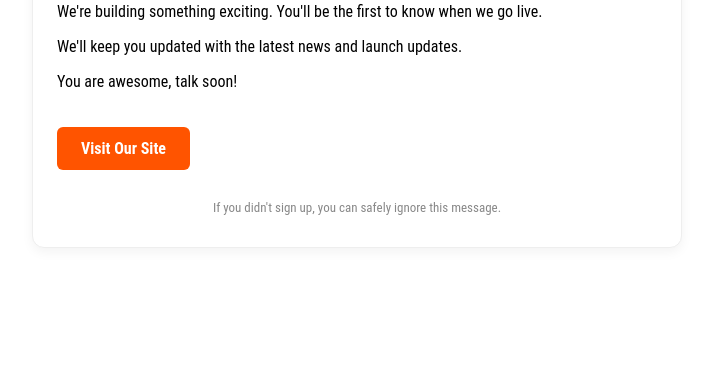
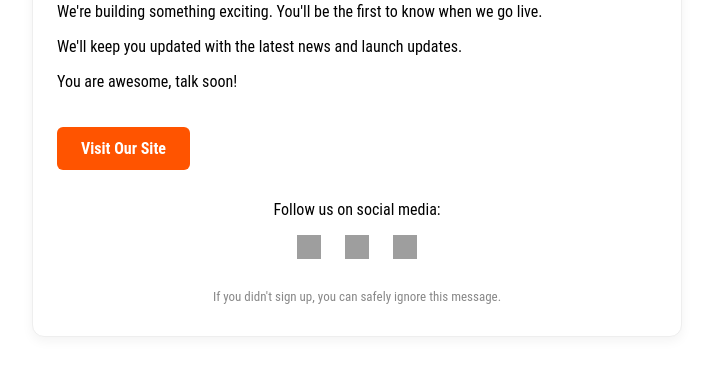
Before and after one commit to Divyd-Africa/waitlist-server, a Django app: template waiting/templates/waiting/email_template.html in a window 1280 px wide. Shown: the part 164-540 px from the top of the page, without its empty margins (283-996 px from the left). Run offline with Django 5.2, Linux system fonts and the light colour scheme; the template is opened without the code that fills it, so the values that code supplies are empty; grey boxes are pictures that could not be loaded.

Commit message:
updated welcome email

```diff
--- a/waiting/templates/waiting/email_template.html
+++ b/waiting/templates/waiting/email_template.html
@@ -42,6 +42,23 @@
             color: #888888;
             text-align: center;
         }
+
+        .social-links {
+            margin-top: 30px;
+            text-align: center;
+        }
+
+        .social-links a {
+            margin: 0 10px;
+            text-decoration: none;
+            display: inline-block;
+        }
+
+        .social-links img {
+            width: 24px;
+            height: 24px;
+            vertical-align: middle;
+        }
     </style>
 </head>
 <body>
@@ -59,7 +76,20 @@
     <p>
         You are awesome, talk soon!
     </p>
-    <a href="https://divyd.africa" class="btn">Visit Our Site</a>
+    <a href="https://www.divyd.africa" class="btn">Visit Our Site</a>
+
+    <div class="social-links">
+        <p>Follow us on social media:</p>
+        <a href="https://www.instagram.com/divydapp?igsh=MW9uZnR0Nm9vMXhzdw==" target="_blank">
+            <img src="https://cdn-icons-png.flaticon.com/512/2111/2111463.png" alt="Instagram" title="Instagram">
+        </a>
+        <a href="https://www.tiktok.com/@divydapp" target="_blank">
+            <img src="https://cdn-icons-png.flaticon.com/512/3046/3046121.png" alt="TikTok" title="TikTok">
+        </a>
+        <a href="https://x.com/divydapp" target="_blank">
+            <img src="https://cdn-icons-png.flaticon.com/512/733/733579.png" alt="X (Twitter)" title="X">
+        </a>
+    </div>
 
     <div class="footer">
         If you didn't sign up, you can safely ignore this message.
```
